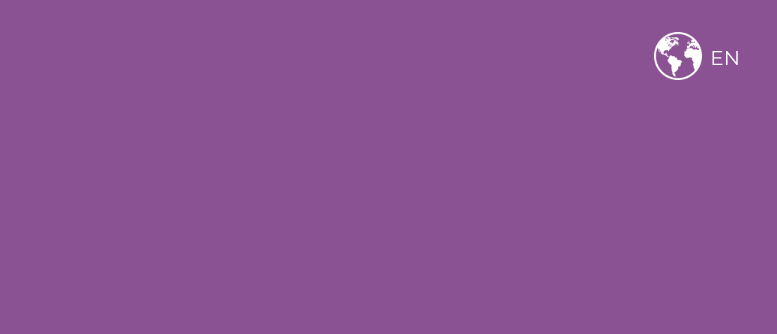
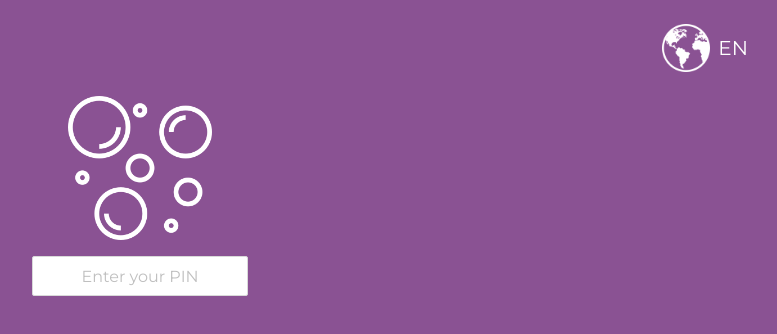
Before and after one commit to HTN2022-teamtoronto/bubble-queue-frontend, a React (Create React App) app: page / in a window 1280 px wide. Shown: the top 334 px of the page, without its empty margins (500-1277 px from the left). Built offline with nearby package versions, Linux system fonts and the light colour scheme.

Commit message:
add the code form

```diff
--- a/src/App.jsx
+++ b/src/App.jsx
@@ -1,11 +1,13 @@
 import React from 'react';
 import Slider from '@mui/material/Slider';
 import Language from "./components/Language";
-
+import CodeInputForm from './components/CodeInputForm';
+import "antd/dist/antd.css";
 function App(){
   return (
     <div className="font-raleway" >
         <Language />
+        <CodeInputForm />
     </div>
   );
 }
--- /dev/null
+++ b/src/components/CodeInputForm/index.js
@@ -0,0 +1,21 @@
+import React, { useState } from "react";
+import BubbleLogo from "../../assets/bubble.png";
+import { Input } from "antd";
+
+const CodeInputForm = () => {
+  return (
+    <div class="flex flex-col items-center space-y-4 justify-center">
+      <img class="h-36 w-36" src={BubbleLogo} />
+
+      <div class="text-xl text-white">
+        <Input
+          size="large"
+          style={{ textAlign: "center", width: "100%" }}
+          placeholder="Enter your PIN"
+        />
+      </div>
+    </div>
+  );
+};
+
+export default CodeInputForm;
```
